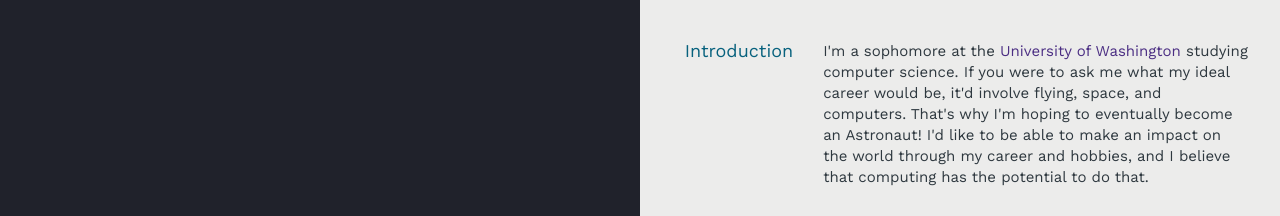
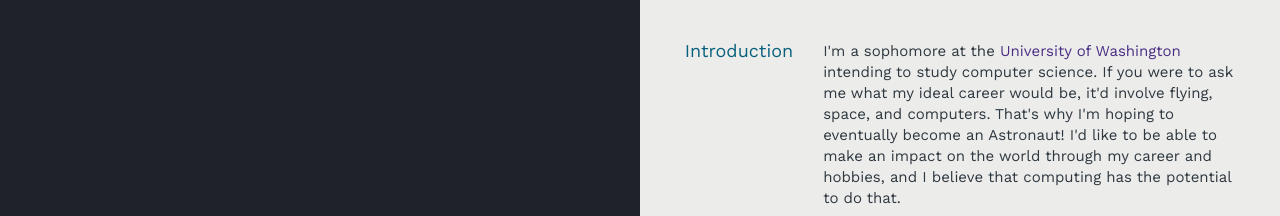
Before and after one commit to banhami/banhami.github.io, a plain HTML site: page index.html in a window 1280 px wide. Shown: the top 216 px of the page. Drawn offline with nearby package versions, Linux system fonts and the light colour scheme; a web font is replaced by a local one.

Commit message:
Update index.html
Update wording in first paragraph

```diff
--- a/index.html
+++ b/index.html
@@ -62,7 +62,7 @@
                                 <h4>Introduction</h4>
                             </div>
                             <div class="fadein col-md-9 text1">
-                                <p>I'm a sophomore at the <span style="color: #4b2e83;">University of Washington</span> studying computer science. If you were to ask me what my ideal career would be, it'd involve flying, space, and computers. That's why I'm hoping to eventually become an Astronaut! I'd like to be able to make an impact on the world through my career and hobbies, and I believe that computing has the potential to do that. </p>
+                                <p>I'm a sophomore at the <span style="color: #4b2e83;">University of Washington</span> intending to study computer science. If you were to ask me what my ideal career would be, it'd involve flying, space, and computers. That's why I'm hoping to eventually become an Astronaut! I'd like to be able to make an impact on the world through my career and hobbies, and I believe that computing has the potential to do that. </p>
                                 <br>
                                 <p>If I'm not doing schoolwork on campus, you can probably find me reading on the bus or working at home. In my free time I like to teach myself web programming (I'm currently working through the <span style="color: #85754d;">Odin Project</span>!), obsess over beautiful website designs, cook, learn jazz piano, or play games. I love meeting new people and hearing new stories, and try my best to connect with those around me! </p>
                                 <br>
```
